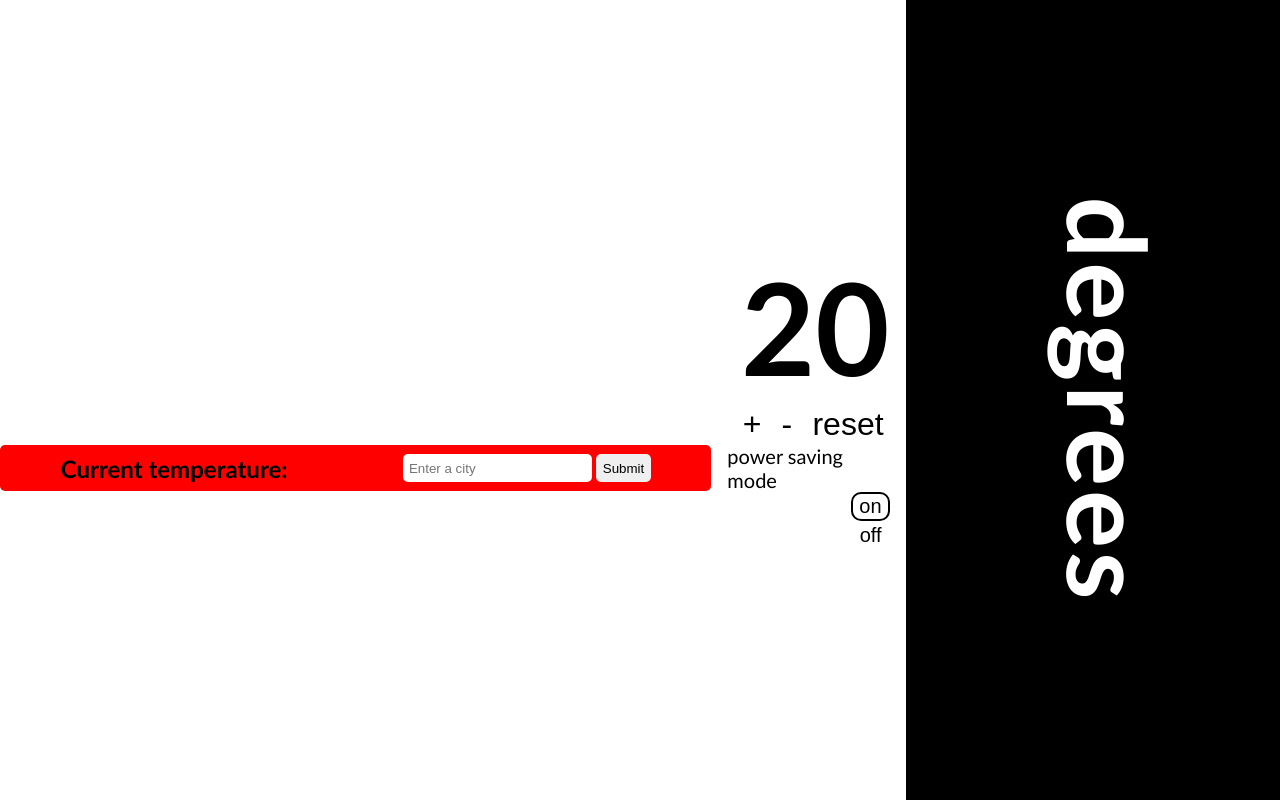
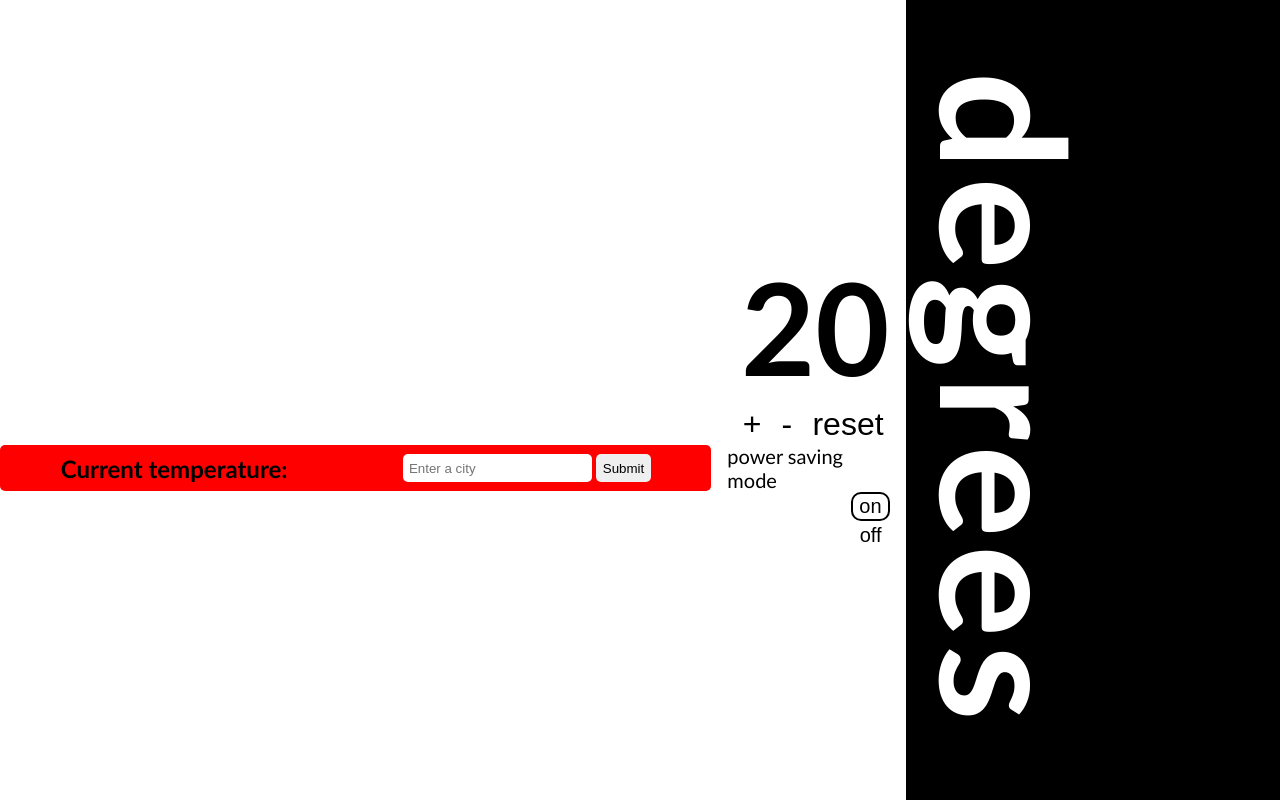
Before and after one commit to frank-mck/Thermastat, a plain HTML site: page index.html in a window 1280 px wide. Drawn offline with Linux system fonts and the light colour scheme.

Commit message:
added styles

```diff
--- a/index.html
+++ b/index.html
@@ -34,7 +34,7 @@
 
     </section>
     <section class ='right'>
-      <span class ='degrees'>degrees</span>
+      <h2 class ='degrees'><span>degrees</span></h2>
     </section>
   </div class ='main'>
     <script src="src/thermostat.js"></script>
--- a/styles/style.css
+++ b/styles/style.css
@@ -64,16 +64,20 @@ body {
  }
 
  .degrees {
+   transform:rotate(90deg);
+   color: white;
    display: flex;
-   transform:rotate(90deg);
-   position: absolute;
-   left:0;
-   float: left;
-   color: white;
-   align-items: left;
-   font-size: 6.8rem;
+   justify-content: center;
+   font-size: 10.8rem;
    font-weight: 600;
-   letter-spacing: 1mm;
+   letter-spacing: 2mm;
+
+ }
+
+ .degrees span {
+  display:inline-block;
+  position:absolute;
+  top: -205px;
  }
 
  #temperature {
```
